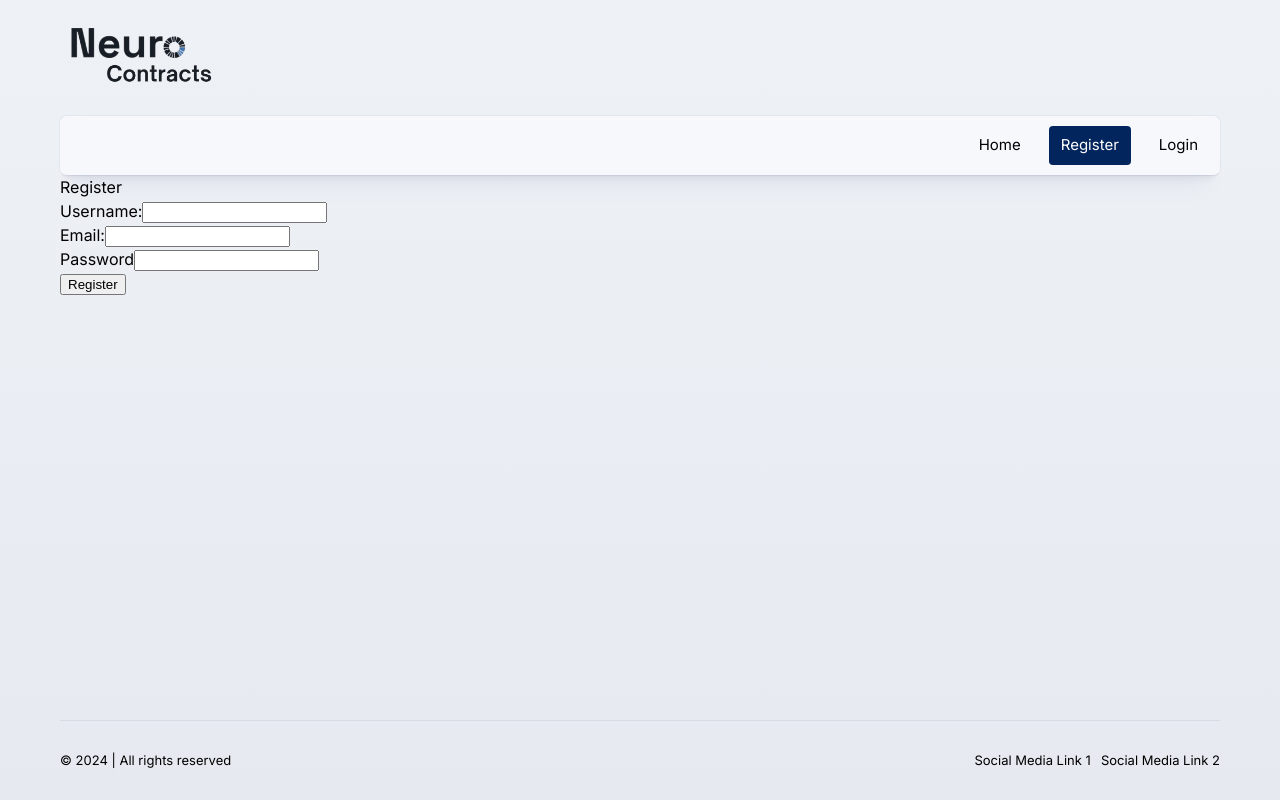
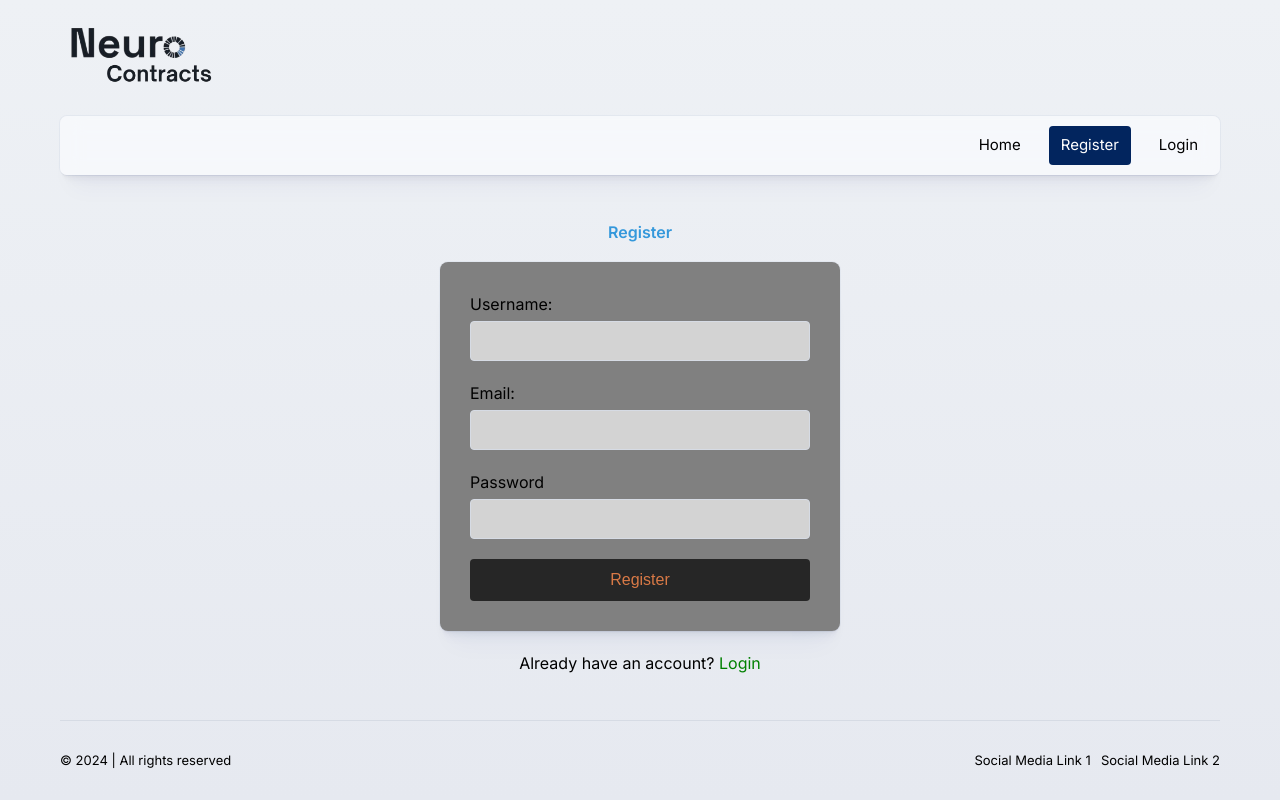
Before and after one commit to Trust-Anchor-Group/MedieInstitutet_LIA1_Frontend, a React (Vite) app: page /register in a window 1280 px wide. Built offline with nearby package versions, Linux system fonts and the light colour scheme.

Commit message:
styling registerform and included message handling when registering successful

```diff
--- a/src/components/RegisterForm.jsx
+++ b/src/components/RegisterForm.jsx
@@ -1,5 +1,6 @@
 import React, { useState } from 'react'
 import HttpService from '../services/httpService'
+import { Link } from 'react-router-dom';
 
 const RegisterForm = () => {
     const [formData, setFormData] = useState({
@@ -7,6 +8,8 @@ const RegisterForm = () => {
       EMail: '',
       Password: '',
     });
+
+    const [message, setMessage] = useState('');
 
     // Function to handle changes in the input fields of the form.
     const handleChange = (e) => {
@@ -25,6 +28,7 @@ const RegisterForm = () => {
         try{
             const response = await HttpService.registerUser(formData);
             console.log("Registration successful", response);
+            setMessage("Check your email for a verification code");
         } catch(error){
             console.log("Registration failed", error);
         }
@@ -32,8 +36,14 @@ const RegisterForm = () => {
 
   return (
     <>
-      <form onSubmit={handleSubmit}>
-        <div>
+      <div className="register-container">
+        <h2>Register</h2>
+        <form
+          onSubmit={handleSubmit}
+          className="register-form"
+        >
+
+          <div className="form-group">
             <label>Username:</label>
             <input
               name="UserName"
@@ -43,7 +53,7 @@ const RegisterForm = () => {
               required
             />
           </div>
-        <div>
+          <div className="form-group">
             <label>Email:</label>
             <input
               name="EMail"
@@ -53,7 +63,7 @@ const RegisterForm = () => {
               required
             />
           </div>
-        <div>
+          <div className="form-group">
             <label>Password</label>
             <input
               name="Password"
@@ -63,8 +73,13 @@ const RegisterForm = () => {
               required
             />
           </div>
-        <button type="submit">Register</button>
+          <button type="submit" className='btn-primary'>Register</button>
+          {message && <p className='success-message'>{message}</p>}
         </form>
+        <div className='login-link'>
+          <p>Already have an account? <Link to='/login'>Login</Link></p>
+        </div>
+      </div>
     </>
   );
 }
--- a/src/pages/Register.jsx
+++ b/src/pages/Register.jsx
@@ -4,7 +4,6 @@ import RegisterForm from '../components/RegisterForm'
 const Register = () => {
   return (
     <>
-      <div>Register</div>
       <RegisterForm />
     </>
   );
--- a/src/style/components/_register.scss
+++ b/src/style/components/_register.scss
@@ -0,0 +1,74 @@
+//src/style/components/_register.scss
+
+.register-container {
+    @include flex-center;
+    flex-direction: column;
+    height: 100%;
+    padding: pxToRem(20);
+
+    h2 {
+        color: var(--primary-color);
+        margin-bottom: pxToRem(20);
+    }
+
+    .register-form {
+        width: 100%;
+        max-width: pxToRem(400);
+        background-color: var(--card-color);
+        padding: pxToRem(30);
+        border-radius: pxToRem(8);
+        @extend .shadow__general;
+
+        .form-group {
+            margin-bottom: pxToRem(20);
+
+            label {
+                display: block;
+                margin-bottom: pxToRem(5);
+                color: var(--font-color);
+            }
+
+            input {
+                width: 100%;
+                padding: pxToRem(10);
+                border: 1px solid var(--border-color);
+                border-radius: pxToRem(4);
+                font-size: pxToRem(16);
+                color: var(--font-color);
+                background-color: var(--background-color);
+
+                &:focus {
+                    outline: none;
+                    border-color: var(--primary-color);
+                }
+            }
+        }
+
+        .btn-primary {
+            width: 100%;
+            padding: pxToRem(12) pxToRem(20);
+            background-color: var(--button-primary-color);
+            color: var(--button-text-color);
+            border: none;
+            border-radius: pxToRem(4);
+            font-size: pxToRem(16);
+            cursor: pointer;
+            transition: background-color 0.3s ease;
+
+            &:hover {
+                filter: brightness(0.8);
+            }
+        }
+
+    }
+}
+
+.login-link {
+    margin-top: pxToRem(20)
+}
+
+.success-message{
+    color: var(--success-color);
+    font-size: pxToRem(16);
+    margin-top: pxToRem(20);
+}
--- a/src/style/main.scss
+++ b/src/style/main.scss
@@ -24,6 +24,7 @@
 @import './components/header.scss';
 @import './components/footer.scss';
 @import './components/banner.scss';
+@import './components/register.scss';
 
 // Page imports
 // @import 'pages/home';
```
Also changed, not shown: src/style/main.css, 1 other file (tests, documents, lock files or other folders). Lines whose indentation alone changed are shown as unchanged.
